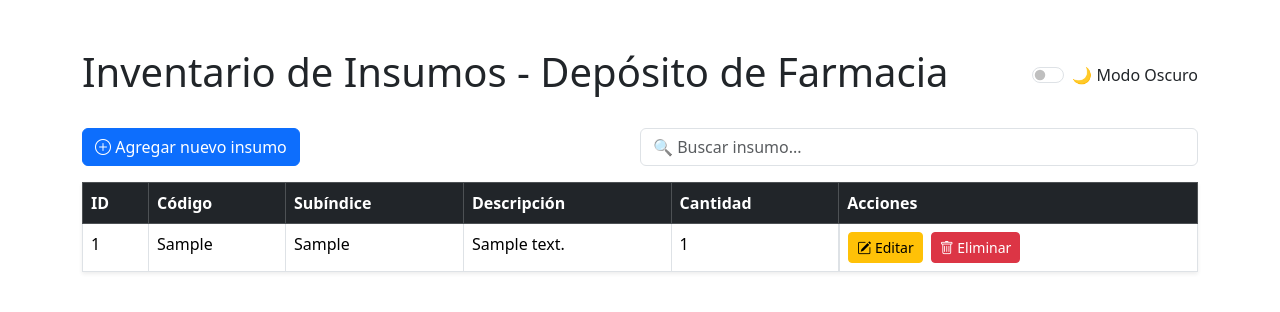
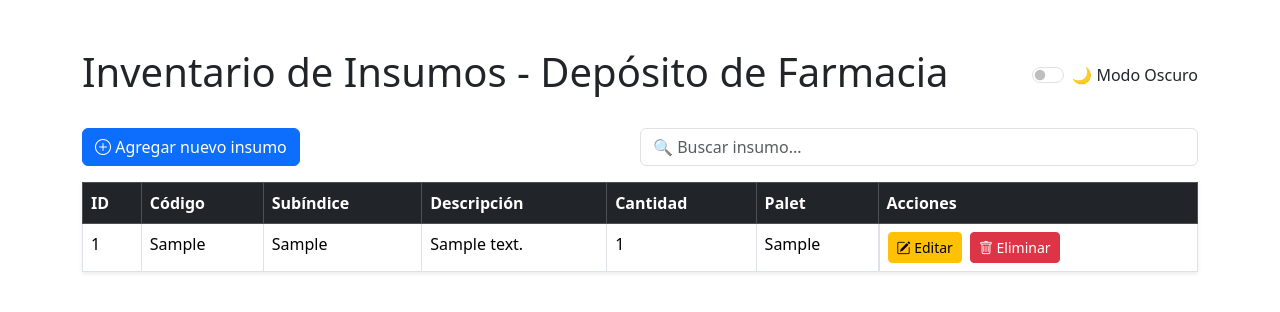
Before and after one commit to JoaquinYap/inventario-deposito-farmacia, a Flask app: page / in a window 1280 px wide. Shown: the top 312 px of the page. Run offline with Flask 3, Linux system fonts and the light colour scheme; tables that the repository leaves empty hold one stand-in row (values such as "Sample post").

Commit message:
Update index.html

```diff
--- a/templates/index.html
+++ b/templates/index.html
@@ -4,39 +4,29 @@
     <meta charset="UTF-8">
     <title>Inventario de Insumos - Depósito de Farmacia</title>
     <meta name="viewport" content="width=device-width, initial-scale=1">
-
-    <!-- Bootstrap -->
     <link href="https://cdn.jsdelivr.net/npm/bootstrap@5.3.3/dist/css/bootstrap.min.css" rel="stylesheet">
-    <!-- Bootstrap Icons (opcional) -->
     <link rel="stylesheet" href="https://cdn.jsdelivr.net/npm/bootstrap-icons/font/bootstrap-icons.css">
-
     <style>
         body.dark-mode {
             background-color: #121212;
             color: #f1f1f1;
         }
-
         .table-dark-mode {
             background-color: #1e1e1e;
             color: white;
         }
-
-        .table-dark-mode th,
-        .table-dark-mode td {
+        .table-dark-mode th, .table-dark-mode td {
             border-color: #444;
         }
-
         .dark-mode .form-control {
             background-color: #2c2c2c;
             color: white;
             border-color: #444;
         }
-
         .dark-mode .btn-primary {
             background-color: #0069d9;
             border-color: #0062cc;
         }
-
         .dark-mode .btn-danger {
             background-color: #c82333;
             border-color: #bd2130;
@@ -44,7 +34,6 @@
     </style>
 </head>
 <body>
-
     <div class="container mt-5">
         <div class="d-flex justify-content-between align-items-center mb-4">
             <h1>Inventario de Insumos - Depósito de Farmacia</h1>
@@ -67,11 +56,10 @@
                     <th>Subíndice</th>
                     <th>Descripción</th>
                     <th>Cantidad</th>
+                    <th>Palet</th>
                     <th>Acciones</th>
                 </tr>
             </thead>
-           <!-- ... encabezado igual que antes ... -->
-
             <tbody>
                 {% for insumo in insumos %}
                 <tr>
@@ -80,6 +68,7 @@
                     <td>{{ insumo[2] }}</td>
                     <td>{{ insumo[3] }}</td>
                     <td>{{ insumo[4] }}</td>
+                    <td>{{ insumo[5] }}</td>
                     <td class="d-flex gap-2">
                         <a href="/editar/{{ insumo[0] }}" class="btn btn-sm btn-warning">
                             <i class="bi bi-pencil-square"></i> Editar
@@ -91,32 +80,25 @@
                 </tr>
                 {% else %}
                 <tr>
-        <td colspan="6" class="text-center text-muted">No hay insumos registrados.</td>
+                    <td colspan="7" class="text-center text-muted">No hay insumos registrados.</td>
                 </tr>
                 {% endfor %}
             </tbody>
-
         </table>
     </div>
 
-    <!-- JavaScript de Bootstrap -->
     <script src="https://cdn.jsdelivr.net/npm/bootstrap@5.3.3/dist/js/bootstrap.bundle.min.js"></script>
-
-    <!-- JavaScript para modo oscuro y búsqueda -->
     <script>
-        // Modo oscuro
         const modoOscuroSwitch = document.getElementById('modoOscuro');
         modoOscuroSwitch.addEventListener('change', function () {
             document.body.classList.toggle('dark-mode');
             document.getElementById('tablaInsumos').classList.toggle('table-dark-mode');
         });
 
-        // Buscador
         const buscador = document.getElementById('buscador');
         buscador.addEventListener('keyup', function () {
             const valor = this.value.toLowerCase();
             const filas = document.querySelectorAll('#tablaInsumos tbody tr');
-
             filas.forEach(fila => {
                 const texto = fila.textContent.toLowerCase();
                 fila.style.display = texto.includes(valor) ? '' : 'none';
```
Lines whose indentation alone changed are shown as unchanged.
